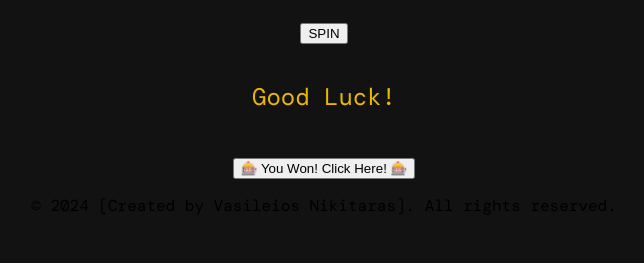
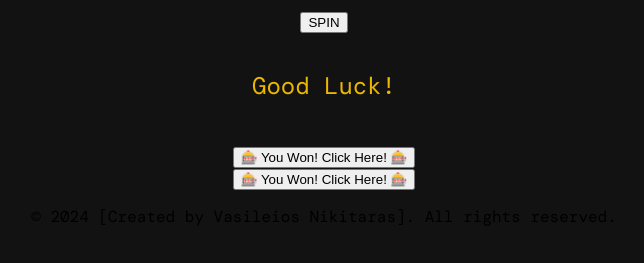
Before and after one commit to vasilisnikitaras/Classic-Slots, a plain HTML site: page index.html in a window 1280 px wide. Shown: the part 541-804 px from the top of the page, without its empty margins (316-960 px from the left). Drawn offline with nearby package versions, Linux system fonts and the light colour scheme; a web font is replaced by a local one.

Commit message:
Update index.html

```diff
--- a/index.html
+++ b/index.html
@@ -43,6 +43,12 @@
     <audio id="reelSound" src="https://essykings.github.io/JavaScript/wheel.wav"></audio>
     <audio id="winSound" src="https://essykings.github.io/JavaScript/payout.mp3"></audio>
 
+
+
+     <button id="win-button" onclick="alert('🎉 You Won!! 🎉')">
+        🎰 You Won! Click Here! 🎰
+      </button>
+
     <footer>
        <button id="win-button" onclick="alert('🎉 You Won!! 🎉')">
         🎰 You Won! Click Here! 🎰
```
